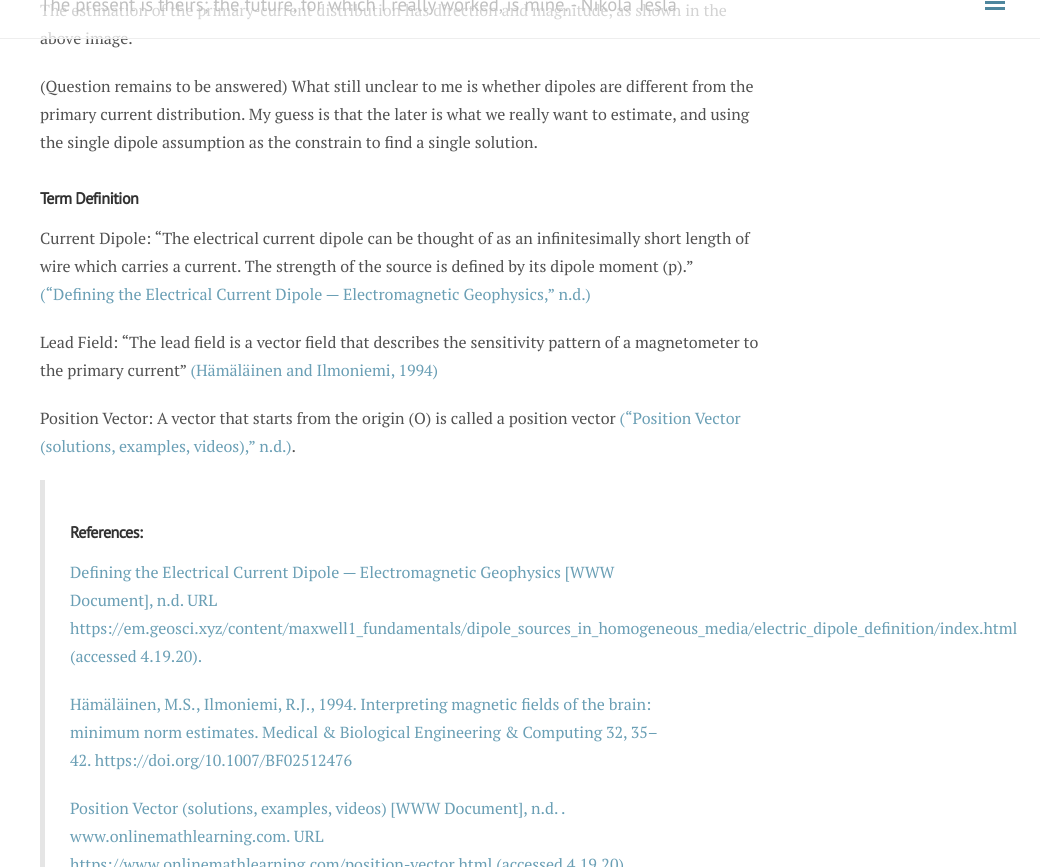
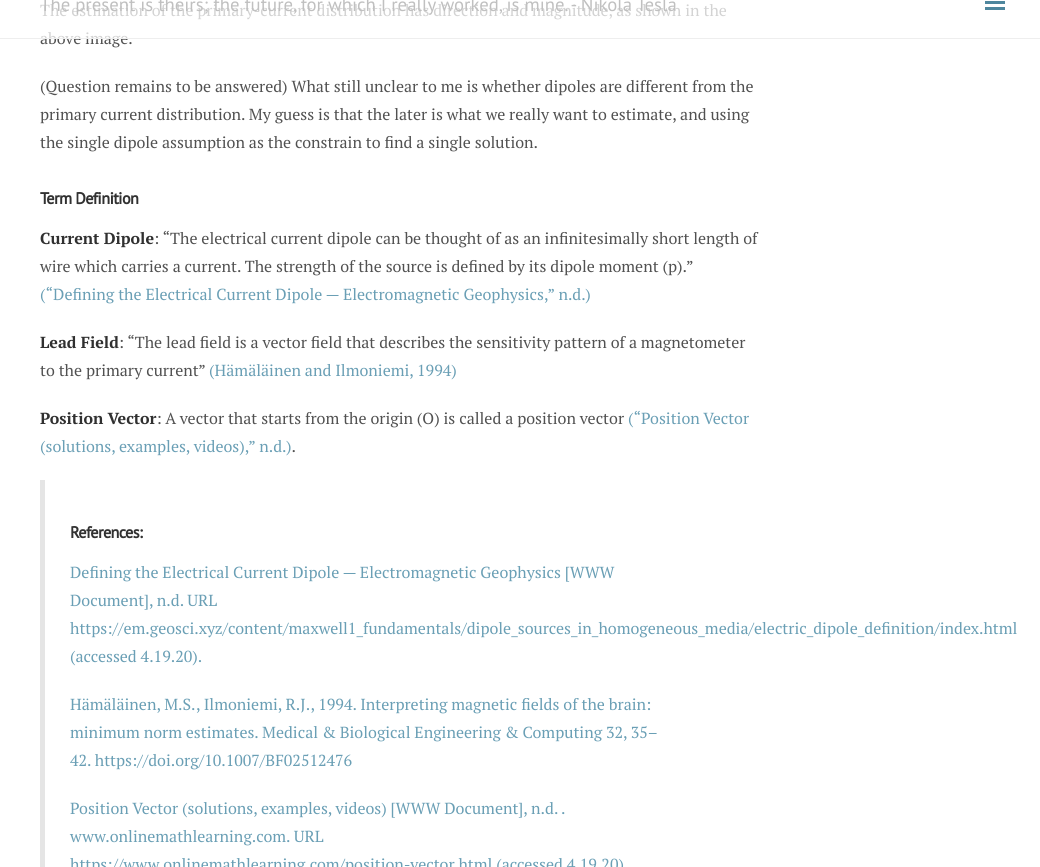
Before and after one commit to andylikescodes/andylikescodes.github.io, a Jekyll site: the page built from _posts/2020-04-19-Minimum-Norm-Estimates.md, in a window 1280 px wide and 900 px high, scrolled down 1327 px, cut to the strip 33-900 px from the top of the window. Shown: the whole strip, without its empty margins (240-1280 px from the left). Built offline with Jekyll 4.4.1, drawn with Linux system fonts in a browser that asks for light colours; nearby versions of some CDN libraries; comment, search, counter and statistics services are not loaded.

```diff
--- a/_posts/2020-04-19-Minimum-Norm-Estimates.md
+++ b/_posts/2020-04-19-Minimum-Norm-Estimates.md
@@ -26,11 +26,11 @@ The estimation of the primary-current distribution has direction and magnitude,
 
 ### Term Definition
 
-Current Dipole: “The electrical current dipole can be thought of as an infinitesimally short length of wire which carries a current. The strength of the source is defined by its dipole moment (p).” [(“Defining the Electrical Current Dipole — Electromagnetic Geophysics,” n.d.)](https://www.zotero.org/google-docs/?cRwnor)
+**Current Dipole**: “The electrical current dipole can be thought of as an infinitesimally short length of wire which carries a current. The strength of the source is defined by its dipole moment (p).” [(“Defining the Electrical Current Dipole — Electromagnetic Geophysics,” n.d.)](https://www.zotero.org/google-docs/?cRwnor)
 
-Lead Field: “The lead field is a vector field that describes the sensitivity pattern of a magnetometer to the primary current” [(Hämäläinen and Ilmoniemi, 1994)](https://www.zotero.org/google-docs/?HDB2Bl)
+**Lead Field**: “The lead field is a vector field that describes the sensitivity pattern of a magnetometer to the primary current” [(Hämäläinen and Ilmoniemi, 1994)](https://www.zotero.org/google-docs/?HDB2Bl)
 
-Position Vector: A vector that starts from the origin (O) is called a position vector [(“Position Vector (solutions, examples, videos),” n.d.)](https://www.zotero.org/google-docs/?L3F8dd).
+**Position Vector**: A vector that starts from the origin (O) is called a position vector [(“Position Vector (solutions, examples, videos),” n.d.)](https://www.zotero.org/google-docs/?L3F8dd).
 
 >### References:
 >[Defining the Electrical Current Dipole — Electromagnetic Geophysics [WWW Document], n.d. URL https://em.geosci.xyz/content/maxwell1_fundamentals/dipole_sources_in_homogeneous_media/electric_dipole_definition/index.html (accessed 4.19.20).](https://www.zotero.org/google-docs/?yfEVqZ)
```
Also changed, not shown: other parts of _posts/2020-04-19-Minimum-Norm-Estimates.md (+4 -3 lines).
